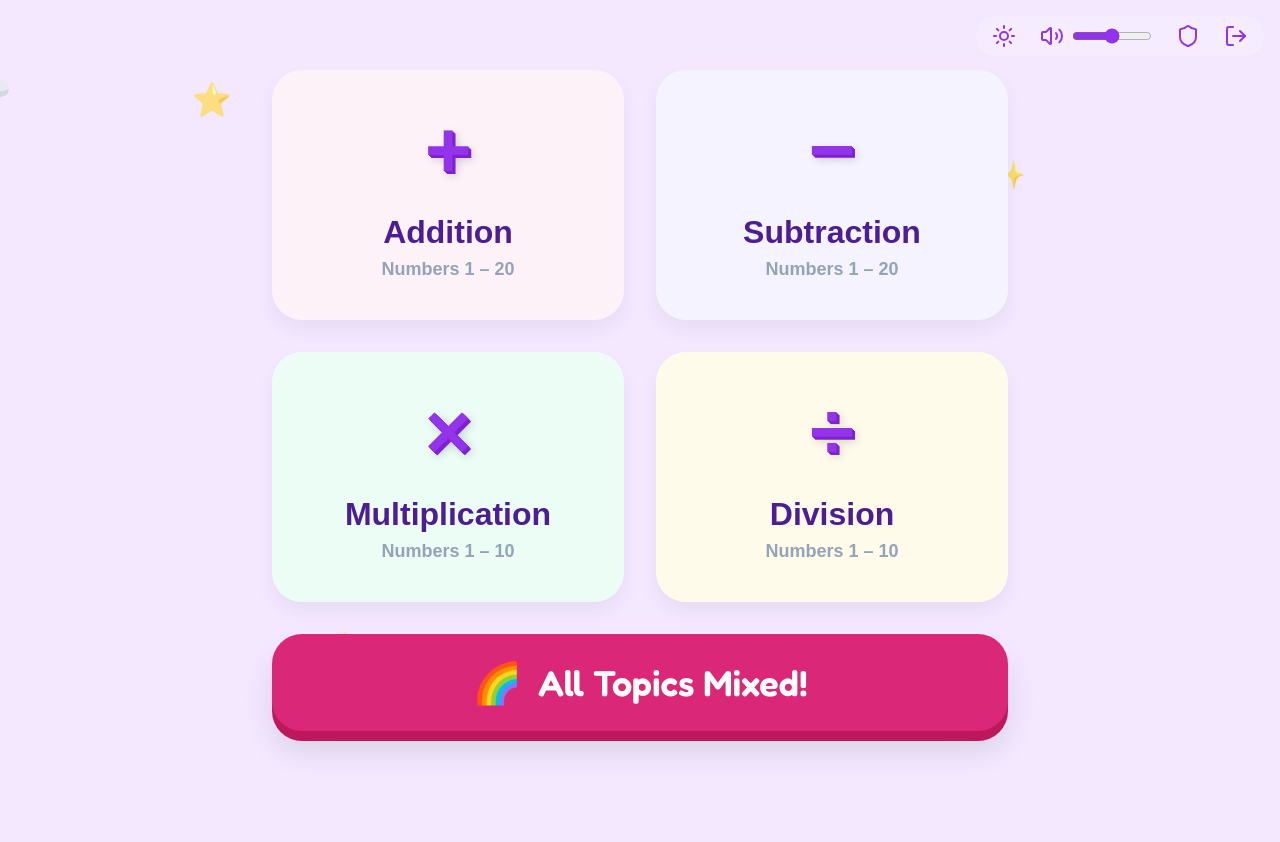
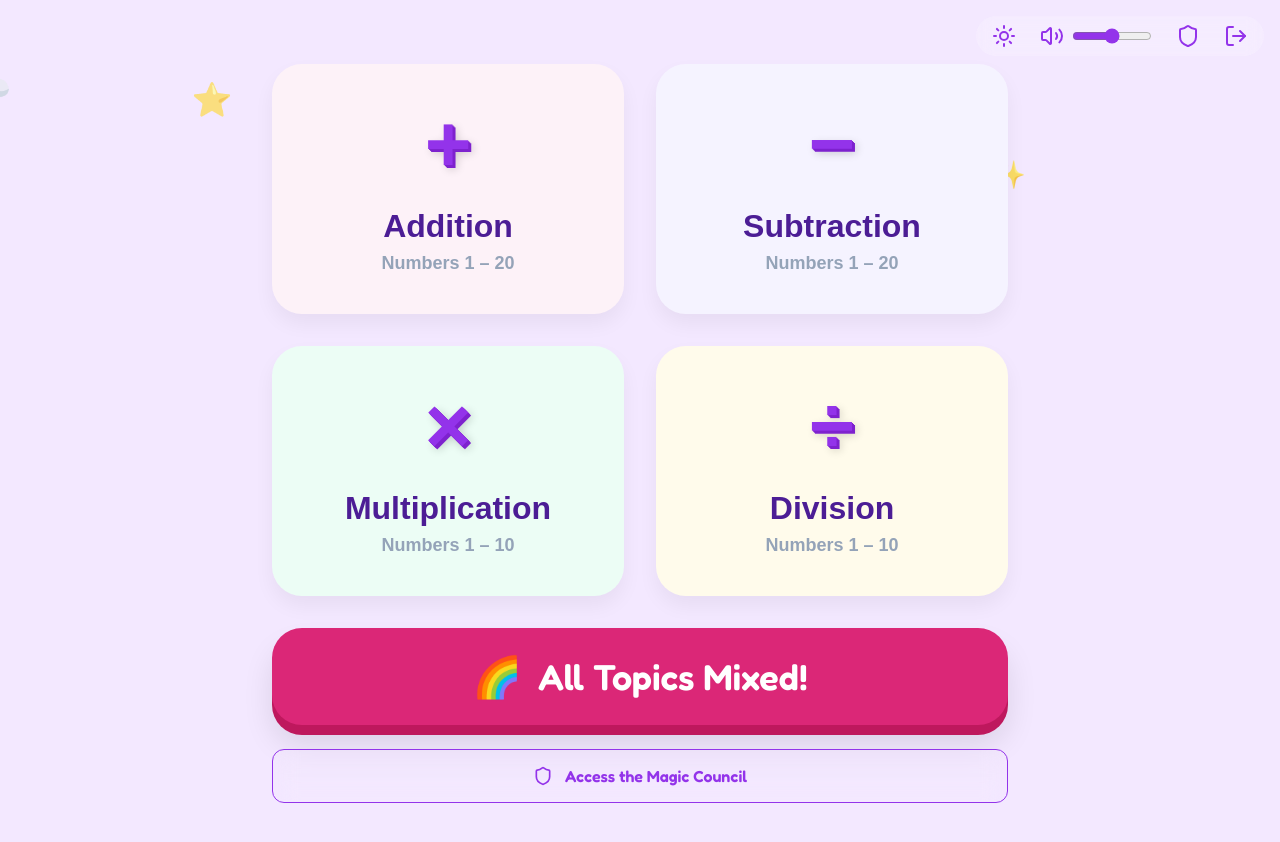
Before and after one commit to bots-revoldev/math-quiz-next, a Next.js app: page / in a window 1280 px wide. Shown: the top 842 px of the page. Before the commit the page ends 800 px from the top, so only its background shows below. Built offline with nearby package versions, Linux system fonts and the light colour scheme; no server answers; sample sign-in values are in the browser's storage.

Commit message:
feat: add prominent admin panel link for council members

```diff
--- a/src/components/TopicMenu.module.css
+++ b/src/components/TopicMenu.module.css
@@ -32,14 +32,39 @@
 }
 
 .mixedBtn:hover {
-    transform: translateY(-4px);
-    background: #e114e5;
-    box-shadow: 0 14px 0 #be185d, 0 25px 35px rgba(0, 0, 0, 0.15);
+  transform: translateY(-4px) scale(1.02);
+  box-shadow: 0 12px 24px rgba(0, 0, 0, 0.4);
 }
 
 .mixedBtn:active {
     transform: translateY(6px);
     box-shadow: 0 4px 0 #be185d, 0 10px 15px rgba(0, 0, 0, 0.1);
+}
+
+.adminLink {
+  display: flex;
+  align-items: center;
+  justify-content: center;
+  gap: 0.75rem;
+  margin-top: 1.5rem;
+  padding: 1rem;
+  background: var(--glass-bg);
+  backdrop-filter: blur(12px);
+  border: 1px solid var(--primary);
+  border-radius: 12px;
+  color: var(--primary);
+  text-decoration: none;
+  font-family: var(--font-fredoka);
+  font-weight: 600;
+  transition: all 0.3s ease;
+  box-shadow: var(--shadow);
+}
+
+.adminLink:hover {
+  background: var(--primary);
+  color: white;
+  transform: translateY(-2px);
+  box-shadow: 0 0 20px rgba(138, 43, 226, 0.4);
 }
 
 .rainbow {
--- a/src/components/TopicMenu.tsx
+++ b/src/components/TopicMenu.tsx
@@ -2,6 +2,8 @@
 
 import React from 'react';
 import { TopicCard } from './TopicCard';
+import { useAuth } from '@/context/AuthContext';
+import { Shield } from 'lucide-react';
 import styles from './TopicMenu.module.css';
 
 export type MathTopic = 'addition' | 'subtraction' | 'multiplication' | 'division' | 'mixed';
@@ -11,6 +13,7 @@ interface TopicMenuProps {
 }
 
 export const TopicMenu: React.FC<TopicMenuProps> = ({ onSelect }) => {
+  const { user } = useAuth();
   return (
     <div className={styles.menuContainer}>
       <div className={styles.grid}>
@@ -47,6 +50,12 @@ export const TopicMenu: React.FC<TopicMenuProps> = ({ onSelect }) => {
       <button className={styles.mixedBtn} onClick={() => onSelect('mixed')}>
         <span className={styles.rainbow}>🌈</span> All Topics Mixed!
       </button>
+
+      {user?.role === 'admin' && (
+        <a href="/admin" className={styles.adminLink}>
+          <Shield size={20} /> Access the Magic Council
+        </a>
+      )}
     </div>
   );
 };
```
Also changed, not shown: src/app/admin/page.tsx (+6 -5 lines), 1 other file (tests, documents, lock files or other folders).
